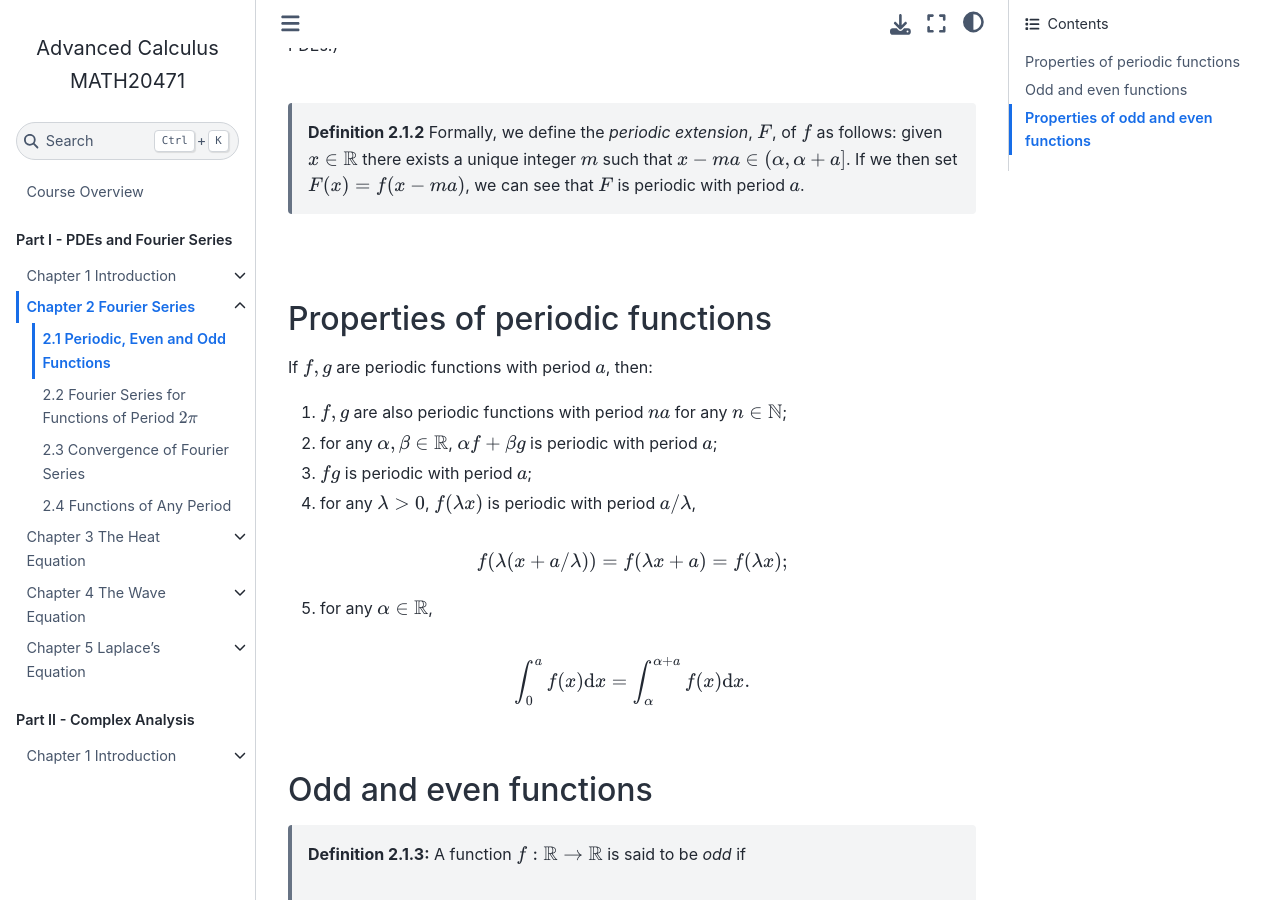
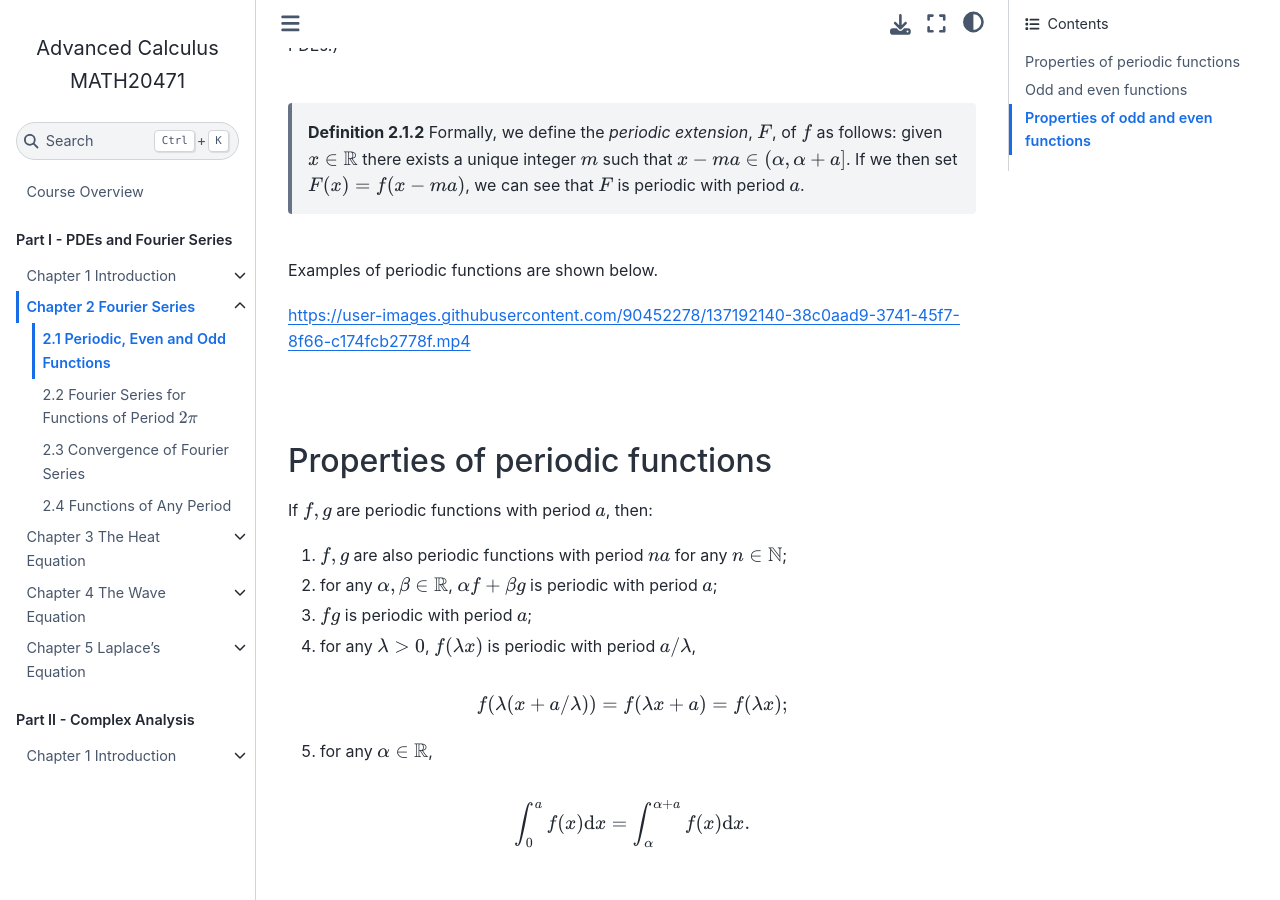
Before and after one commit to jjcrofts77/Advanced-Calculus-MATH20471, a Jupyter Book: the page built from content/notebooks/Part1/Chapter2/Functions.md, in a window 1280 px wide and 900 px high, scrolled down 787 px. Built offline with Jupyter Book 1.0.4 settings and Sphinx 7.4.7 and the Sphinx Book theme 1.1.4, drawn with Linux system fonts in a browser that asks for light colours.

Commit message:
Update Functions.md

```diff
--- a/content/notebooks/Part1/Chapter2/Functions.md
+++ b/content/notebooks/Part1/Chapter2/Functions.md
@@ -30,6 +30,16 @@ In order to solve certain PDEs it will be useful to consider the periodic extens
 >**Definition 2.1.2**
 Formally, we define the *periodic extension*, $F$, of $f$ as follows: given $x\in\mathbb{R}$ there exists a unique integer $m$
 such that $x-ma\in(\alpha, \alpha+a]$. If we then set $F(x) = f(x-ma)$, we can see that $F$ is periodic with period $a$.
+
+<br>
+
+Examples of periodic functions are shown below.
+
+
+https://user-images.githubusercontent.com/90452278/137192140-38c0aad9-3741-45f7-8f66-c174fcb2778f.mp4
+
+
+
 
 <br>
 
```
